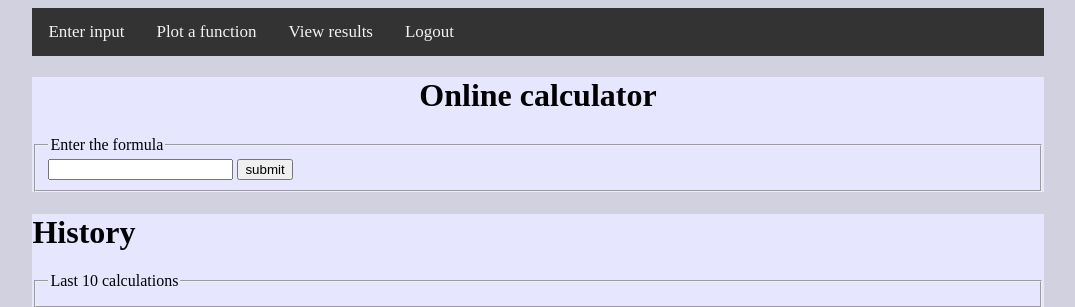
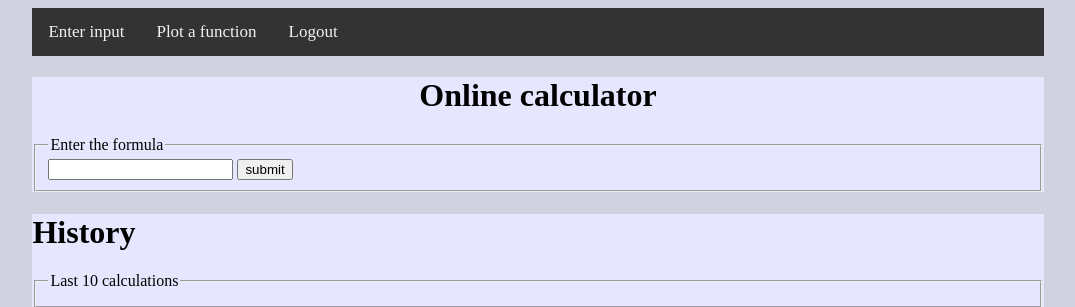
Before and after one commit to kate-melnykova/graphingcalc, a Flask app: page / in a window 1280 px wide. Shown: the top 307 px of the page, without its empty margins (102-1177 px from the left). Run offline with Flask 2, Linux system fonts and the light colour scheme; some libraries are stand-ins or nearby versions.

Commit message:
Update topnav in the base.html -- removing view_results tab

```diff
--- a/calcs/templates/base.html
+++ b/calcs/templates/base.html
@@ -14,7 +14,6 @@
     <div class="topnav">
         <a href="./">Enter input</a>
         <a href="./graph">Plot a function</a>
-        <a href="./view_results">View results</a>
         {% if current_user.is_authenticated %}
             <a href="./login">Login</a>
         {% else %}
```
